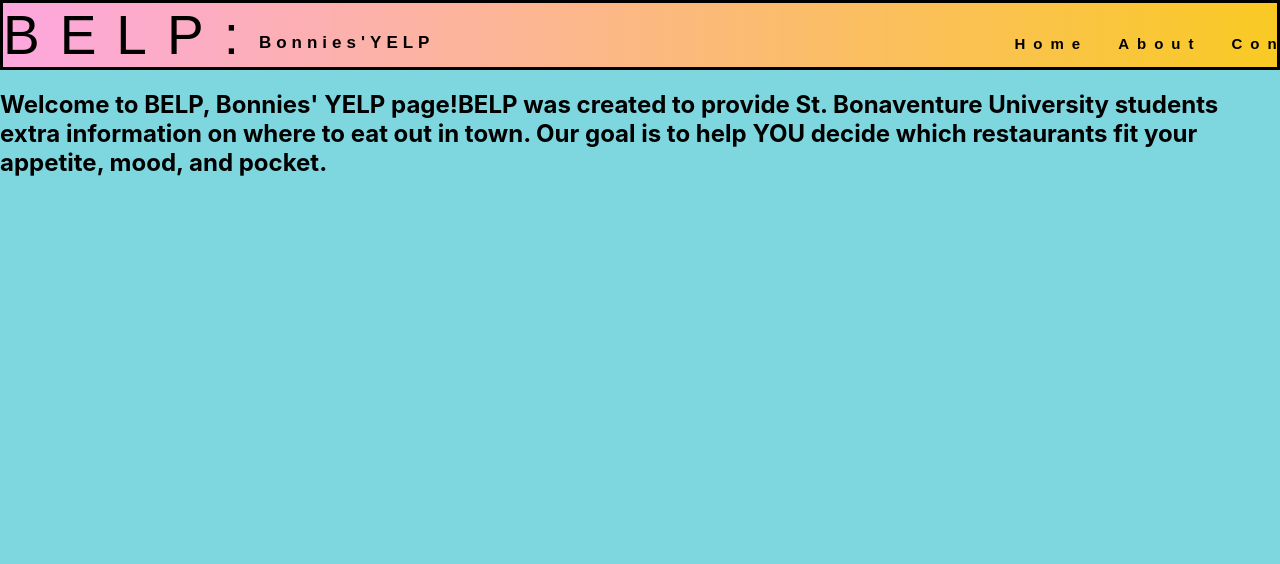
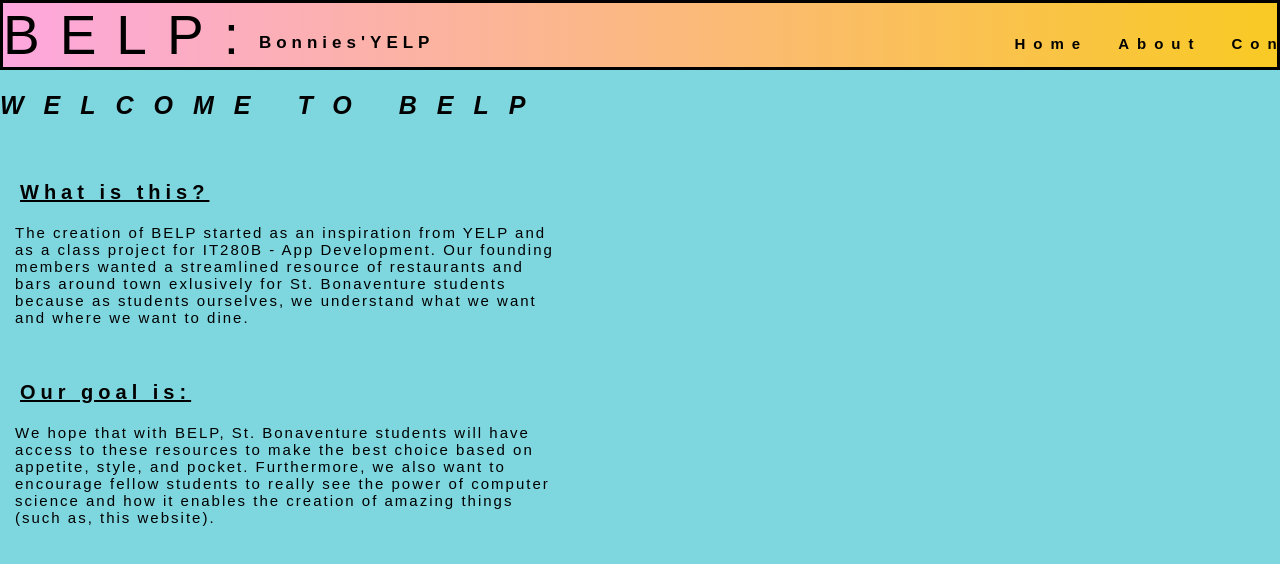
Before and after one commit to shikhardixitprojects/app-class-project, a React (Create React App) app: page /About in a window 1280 px wide. Shown: the top 564 px of the page. Built offline with nearby package versions, Linux system fonts and the light colour scheme.

Commit message:
semi-fixed the About component

```diff
--- a/src/App.css
+++ b/src/App.css
@@ -1,22 +1,14 @@
 .App {
 
 }
-
 body{
-  /* background-color: #fdcb6e; */
-  /* background: linear-gradient(to right,#FDA7DF,#12CBC4); */
-  /* background: linear-gradient(to right,#7efff5, #ffcccc); */
   background-color: #7ed6df;
-
 }
 
 .appTitle {
   position: center;
   text-align: center;
   color: black;
-  /* background-color: #ABEBC6; */
-  /* background-color: #FDA7DF; */
-  /* background-color: #FFC312; */
   font-size: 55px;
   font-family: "Arial", sans-serif;
   font-weight: 100;
@@ -26,6 +18,21 @@
   margin-top: auto;
 }
 
+.aboutWhat{
+  letter-spacing: 5px;
+  font-family: "Arial", sans-serif;
+  font-size: 20px;
+  text-decoration: underline;
+  margin: 1em;
+}
+.aboutIntro{
+  font-family: "Arial", sans-serif;
+  font-size: 15px;
+  letter-spacing: 2px;
+  margin: 1em;
+  padding-right: 55%;
+}
+
 .belpTitle {
   font-family: "Arial", sans-serif;
   font-size: 17px;
@@ -33,26 +40,12 @@
   padding-right:550px;
   padding-top: 5px;
 }
-button:link{
-  text-decoration: underline;
-}
-button:visited{
-  text-decoration: underline;
-}
-
 .verticalLine {
   border-left: 4px solid black;
   height: 750px;
   left: 50%;
   margin-left: -3px;
-
 }
-  /* .bobby {
-    text-align: left;
-    position: left;
-    letter-spacing: 5px;
-    font-size: 15px;
-  } */
 
 .appHeader {
   display:flex;
@@ -67,15 +60,7 @@
   padding-top: 10px;
   padding-left: 400px;
 
-
 }
-/* .LittleIntro{
-  padding-top: 0px;
-  padding-top: 10px;
-
-  text-align: center;
-} */
-
 .App-link {
   color: black;
   text-decoration: none;
@@ -86,19 +71,15 @@
   flex-direction: row;
   justify-content: space-between;
   align-items: flex-end;
-  /* background-color: #ABEBC6; */
-  /* background-color: #0652DD; */
   margin: 0px;
   border-style: solid;
-  /* background-color: #FFC312; */
-   background: linear-gradient(to right,#FDA7DF,#f9ca24);
+  background: linear-gradient(to right,#FDA7DF,#f9ca24);
 
 }
 .ButtonsSection{
   display: flex;
   flex-direction: row;
   padding-left: 15px;
-
 
 }
 .button {
@@ -163,7 +144,6 @@
     flex-direction: row;
     display: inline-block;
     text-align: center;
-
 }
 
 .contactPitch{
@@ -173,8 +153,6 @@
   letter-spacing: 20px;
 
 }
-
-
 .bitImg{
   height: 200px;
   width: 200px;
--- a/src/Components/About.js
+++ b/src/Components/About.js
@@ -4,11 +4,21 @@
 const About = () => (
   <div>
     <Banner/>
-    <h2 className = "aboutPitch">Welcome to BELP, Bonnies' YELP page!
-    <brk></brk>
-    BELP was created to provide St. Bonaventure University students
-    extra information on where to eat out in town.
-    Our goal is to help YOU decide which restaurants fit your appetite, mood, and pocket.</h2>
+    <h2 className = "contactPitch">WELCOME TO BELP </h2>
+    <br/>
+    <h3 className = "aboutWhat">What is this?</h3>
+
+    <p className = "aboutIntro"> The creation of BELP started as an inspiration from YELP
+     and as a class project for IT280B - App Development. Our founding members wanted a streamlined
+     resource of restaurants and bars around town exlusively for St. Bonaventure students because as students ourselves,
+     we understand what we want and where we want to dine.</p>
+     <br/>
+       <h3 className = "aboutWhat">Our goal is:</h3>
+    <p className = "aboutIntro">We hope that with BELP, St. Bonaventure students
+    will have access to these resources to make the best choice based on appetite, style, and pocket.
+    Furthermore, we also want to encourage fellow students to really see the power of computer science
+    and how it enables the creation of amazing things (such as, this website).
+    </p>
   </div>
 )
 
```
